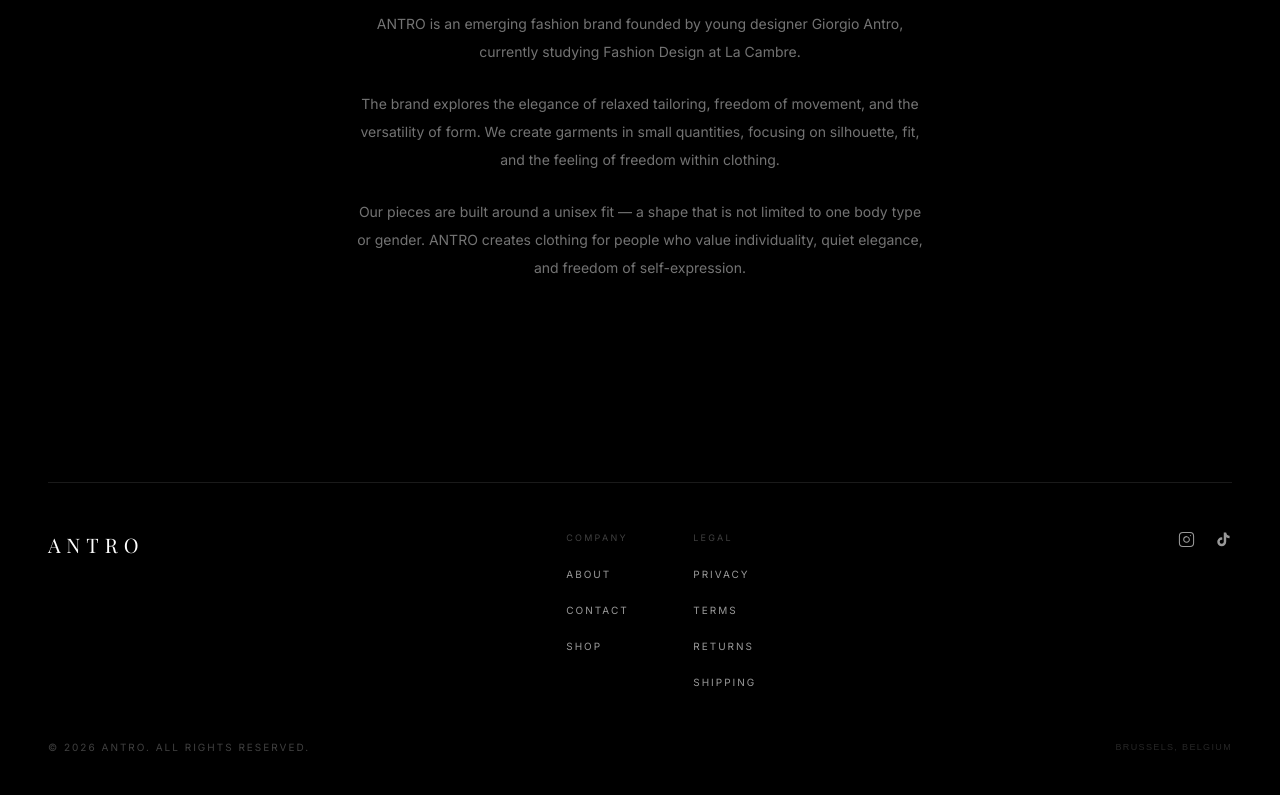
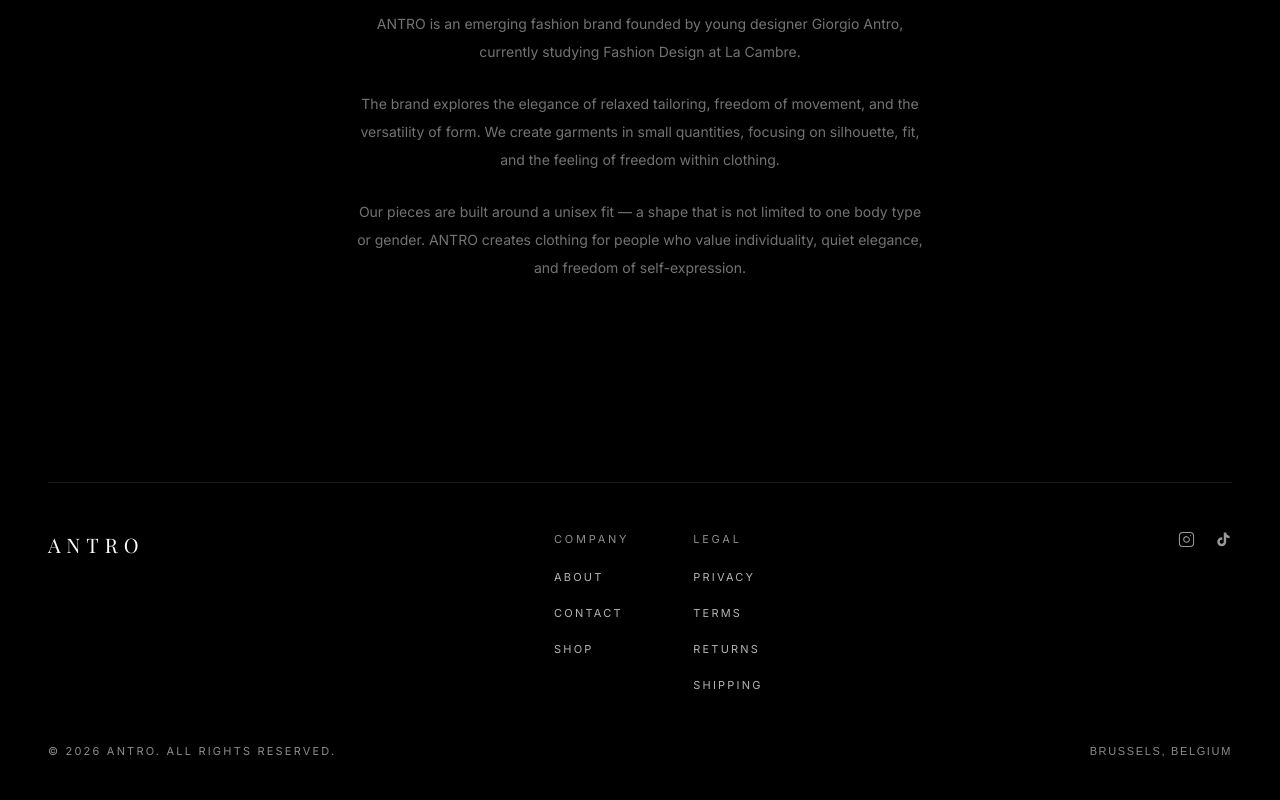
Before and after one commit to AdamXemo/giorgio-antro-website, a Next.js app: page / in a window 1280 px wide. Shown: the part 2998-3798 px from the top of the page. Built offline with nearby package versions, Linux system fonts and the light colour scheme; no server answers; a web font is replaced by a local one.

Commit message:
fix: raise footer text contrast to WCAG AA

```diff
--- a/components/layout/Footer.tsx
+++ b/components/layout/Footer.tsx
@@ -56,7 +56,7 @@ export default function Footer() {
                 <nav key={heading} aria-labelledby={`footer-${heading.toLowerCase()}`}>
                   <p
                     id={`footer-${heading.toLowerCase()}`}
-                    className="text-[9px] tracking-[0.25em] text-white/25 mb-4"
+                    className="text-[11px] tracking-[0.25em] text-white/55 mb-4"
                   >
                     {heading}
                   </p>
@@ -65,7 +65,7 @@ export default function Footer() {
                       <li key={href}>
                         <Link
                           href={href}
-                          className="text-[10px] tracking-[0.2em] text-white/60 hover:text-white transition-colors"
+                          className="text-[11px] tracking-[0.2em] text-white/70 hover:text-white transition-colors"
                         >
                           {label}
                         </Link>
@@ -101,10 +101,10 @@ export default function Footer() {
 
         <ScrollReveal delay={120}>
           <div className="mt-12 flex flex-col sm:flex-row sm:items-center sm:justify-between gap-3">
-            <p className="text-[10px] tracking-[0.2em] text-white/25">
+            <p className="text-[11px] tracking-[0.2em] text-white/55">
               &copy; {new Date().getFullYear()} ANTRO. ALL RIGHTS RESERVED.
             </p>
-            <p className="text-[9px] tracking-[0.15em] text-white/15 font-body">
+            <p className="text-[11px] tracking-[0.15em] text-white/55 font-body">
               BRUSSELS, BELGIUM
             </p>
           </div>
```
